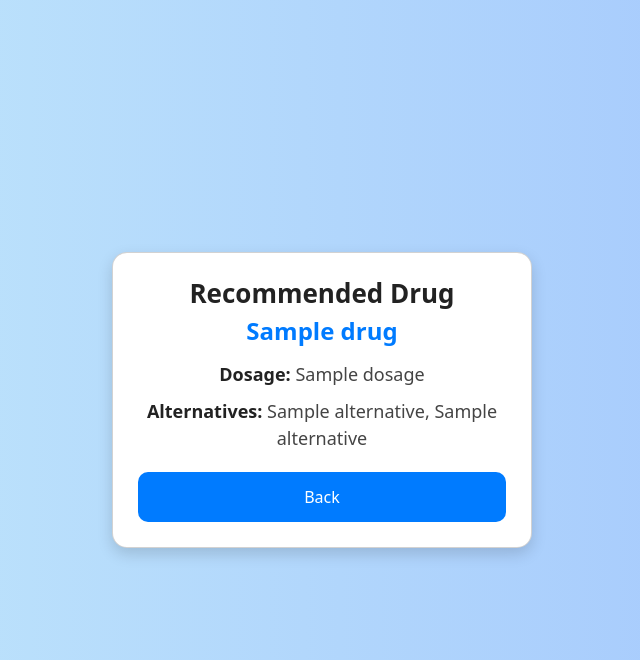
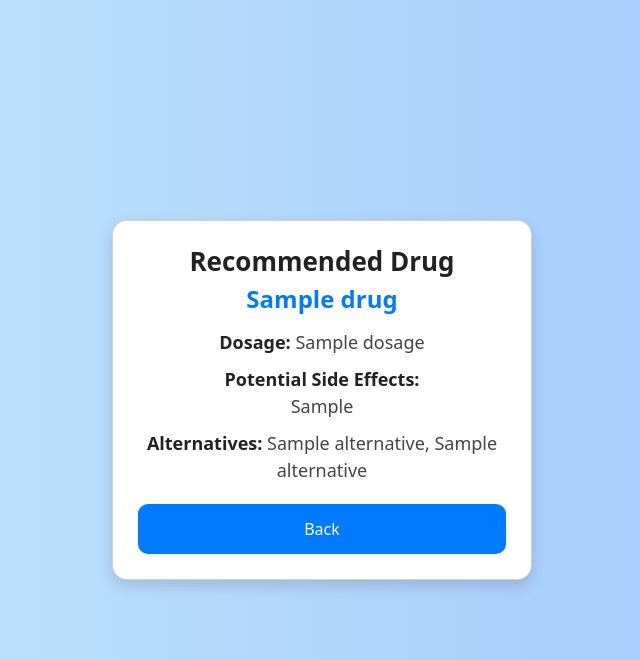
Before and after one commit to Rameshcm581/med_rec, a Flask app: template templates/recommendation.html in a window 1280 px wide. Shown: the top 660 px of the page, without its empty margins (318-958 px from the left). Run offline with Flask 3, Linux system fonts and the light colour scheme; the template is opened without the code that fills it: most values are stand-ins (such as "Sample title", 1, 10 or a date in 2020).

Commit message:
Update recommendation.html

```diff
--- a/templates/recommendation.html
+++ b/templates/recommendation.html
@@ -61,6 +61,7 @@
         <h2 class="card-title">Recommended Drug</h2>
         <h3 class="drug-name">{{ drug }}</h3>
         <p class="info-text"><span class="highlight">Dosage:</span> {{ dosage }}</p>
+        <p class="info-text"><span class="highlight">Potential Side Effects:</span><br>{{ side_effects }}</p>
         <p class="info-text"><span class="highlight">Alternatives:</span> {{ alternatives[0] }}, {{ alternatives[1] }}</p>
         <a href="{{ url_for('dashboard') }}" class="btn btn-custom">Back</a>
     </div>
```
